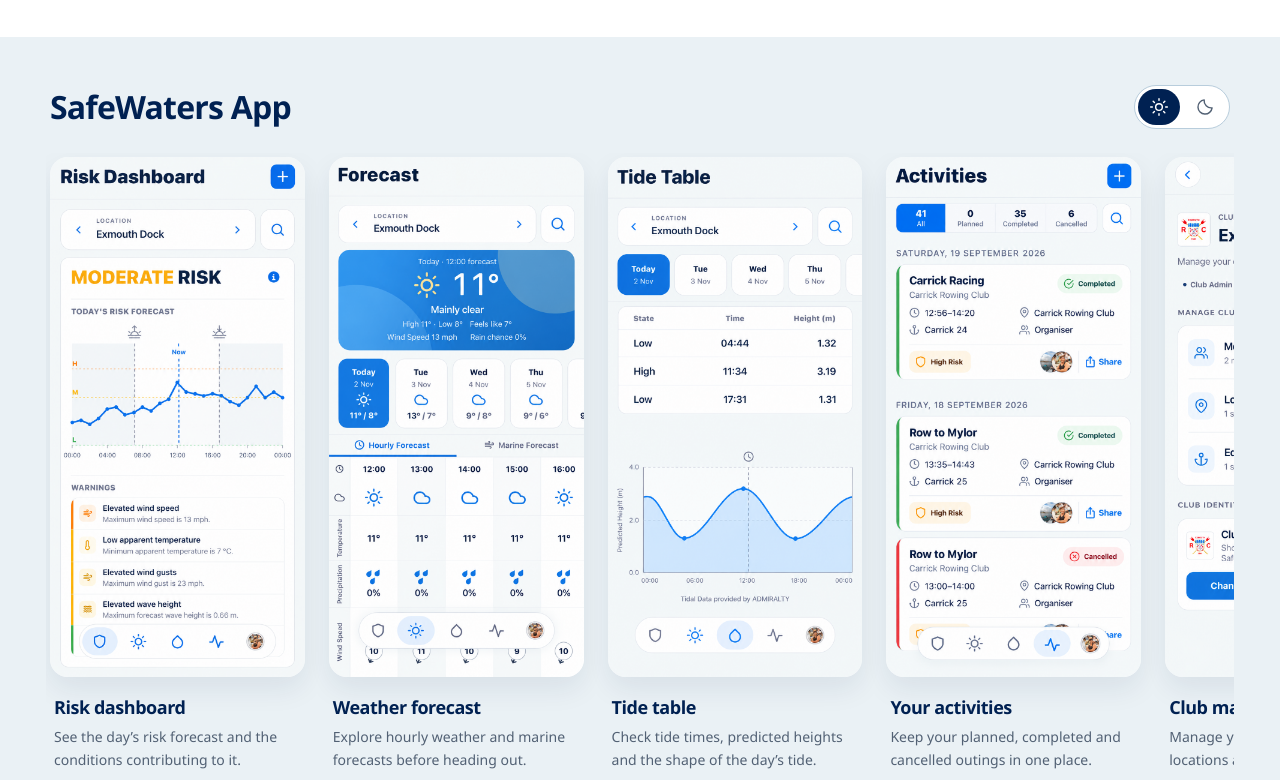
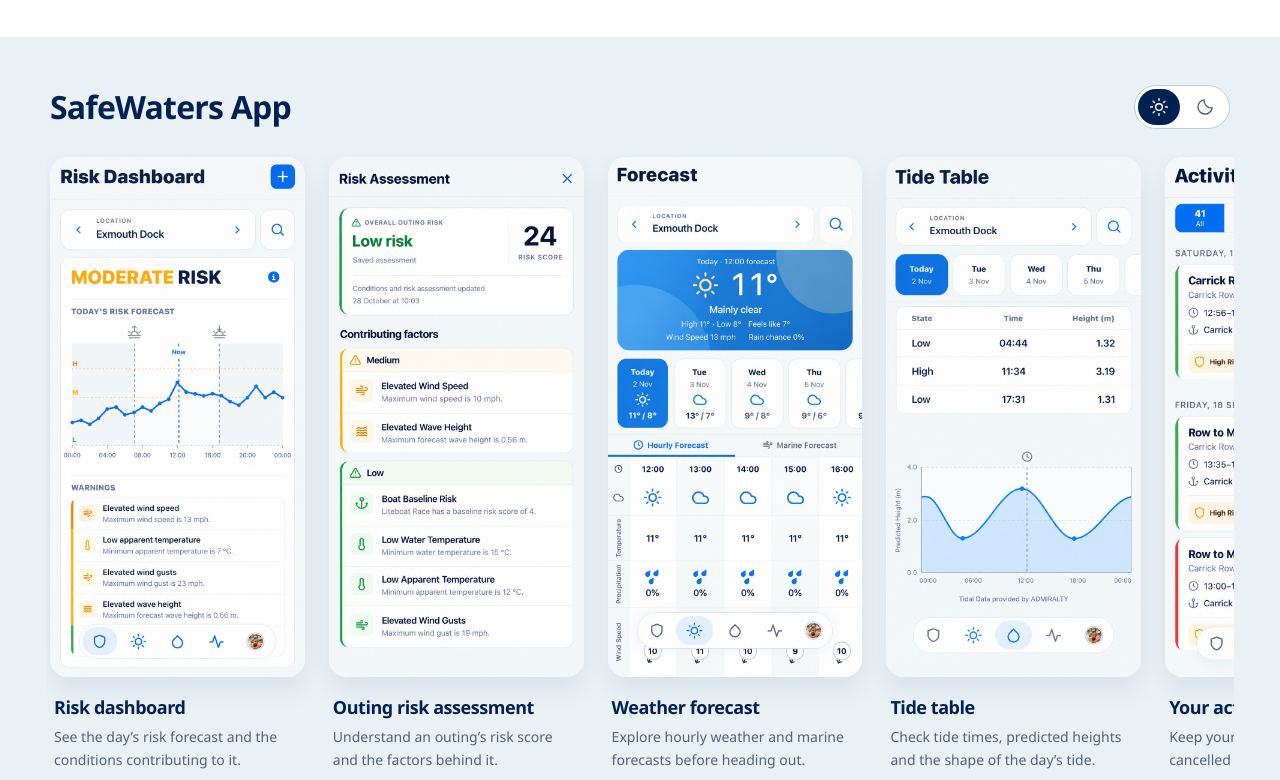
Before and after one commit to izaak-frost/SafeWaters_Website, a React (Vite) app: page / in a window 1280 px wide. Shown: the part 1320-2100 px from the top of the page. Built offline with nearby package versions, Linux system fonts and the light colour scheme.

Commit message:
Re-ordered AppShowcase

```diff
--- a/src/AppShowcase.tsx
+++ b/src/AppShowcase.tsx
@@ -3,11 +3,11 @@ import { useCarousel } from "./useCarousel";
 
 const appScreens = [
   { image: "risk-dashboard", title: "Risk dashboard", description: "See the day’s risk forecast and the conditions contributing to it." },
+  { image: "risk-assessment", title: "Outing risk assessment", description: "Understand an outing’s risk score and the factors behind it." },
   { image: "forecast", title: "Weather forecast", description: "Explore hourly weather and marine forecasts before heading out." },
   { image: "tide-table", title: "Tide table", description: "Check tide times, predicted heights and the shape of the day’s tide." },
   { image: "activities", title: "Your activities", description: "Keep your planned, completed and cancelled outings in one place." },
   { image: "club-management", title: "Club management", description: "Manage your club’s members, saved locations and equipment." },
-  { image: "risk-assessment", title: "Outing risk assessment", description: "Understand an outing’s risk score and the factors behind it." },
 ];
 
 export default function AppShowcase() {
```
